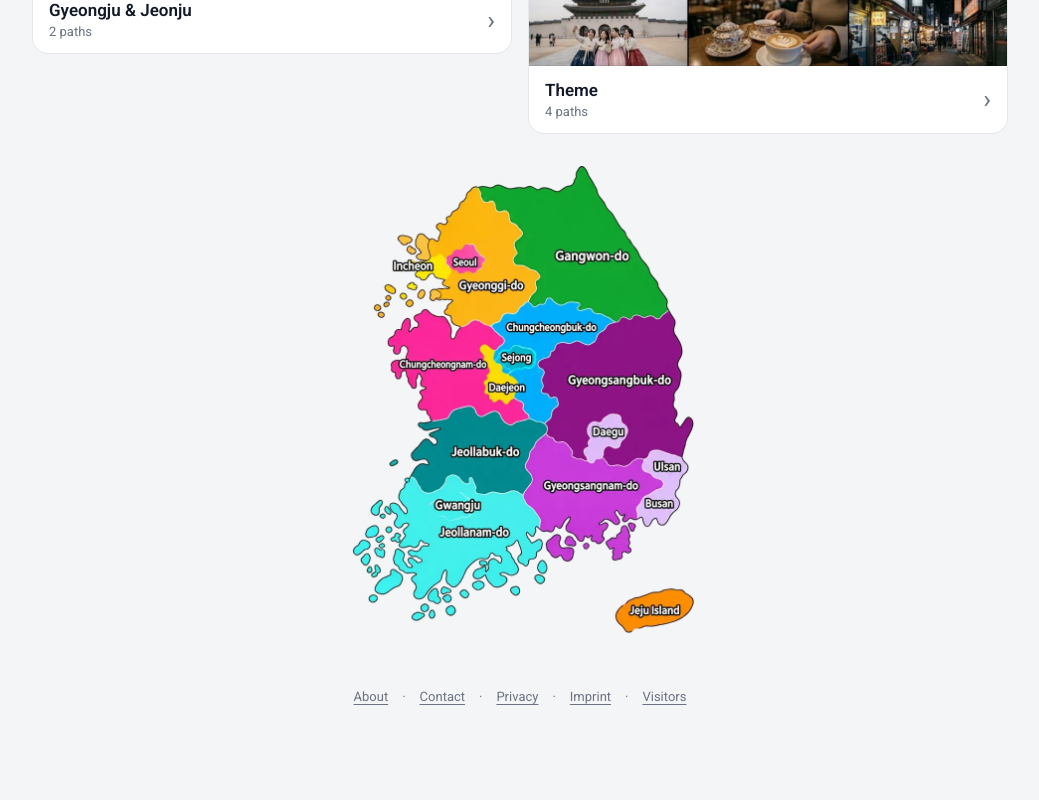
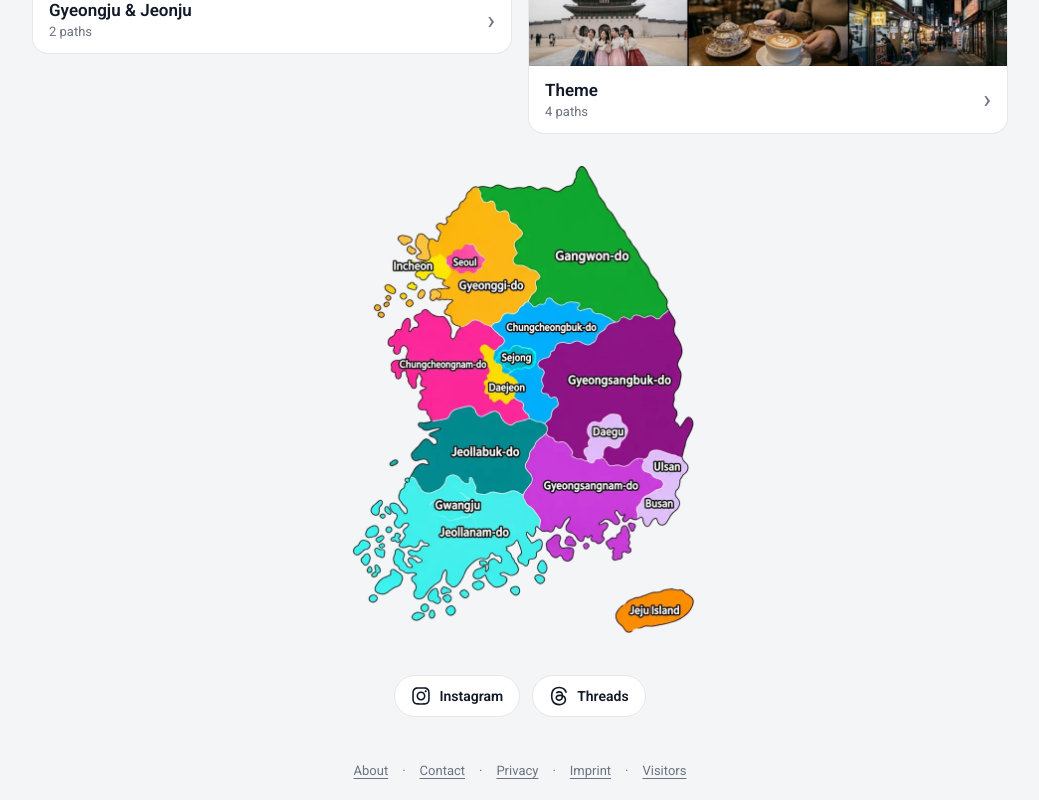
Before and after one commit to jjsoftwareint-ops/MyTravelPath, a React (Vite) app: page / in a window 1280 px wide. Shown: the part 1193-1993 px from the top of the page, without its empty margins (120-1159 px from the left). Before the commit the page ends 1919 px from the top, so only its background shows below. Built offline with nearby package versions, Linux system fonts and the light colour scheme.

Commit message:
Add Instagram and Threads links to the home page

```diff
--- a/src/index.css
+++ b/src/index.css
@@ -871,6 +871,29 @@ a:focus-visible {
   background: none;
   cursor: pointer;
 }
+/* Instagram and Threads links under the Korea map, just above the footer (home page) */
+.social-links {
+  display: flex;
+  justify-content: center;
+  gap: 12px;
+  margin: 32px 0 0;
+}
+.social-links a {
+  display: inline-flex;
+  align-items: center;
+  gap: 8px;
+  padding: 10px 16px;
+  border: 1px solid var(--border);
+  border-radius: 999px;
+  background: var(--card);
+  font-size: 14px;
+  font-weight: 600;
+  color: var(--text);
+}
+.social-links svg {
+  width: 20px;
+  height: 20px;
+}
 .korea-map {
   display: block;
   width: 100%;
--- a/src/pages/Contact.tsx
+++ b/src/pages/Contact.tsx
@@ -6,6 +6,7 @@ import { usePageMeta } from "../seo";
 export const CONTACT_EMAIL = "jjsoftwareint@gmail.com";
 export const THREADS_HANDLE = "_mytravelpath";
 export const THREADS_URL = `https://www.threads.com/@${THREADS_HANDLE}`;
+export const INSTAGRAM_URL = "https://www.instagram.com/_mytravelpath/";
 
 // The site has no backend, so the form composes an e-mail in the visitor's
 // own mail app. Nothing typed here is sent to or stored by this site.
--- a/src/pages/Home.tsx
+++ b/src/pages/Home.tsx
@@ -11,7 +11,8 @@ import VisitorCount from "../components/VisitorCount";
 import WeekCard from "../components/WeekCard";
 import { cities, hasMap } from "../data/travel";
 import { eventCount, todayInSeoul } from "../data/thisWeek";
-import { FaCalendarDays } from "react-icons/fa6";
+import { FaCalendarDays, FaInstagram, FaThreads } from "react-icons/fa6";
+import { INSTAGRAM_URL, THREADS_URL } from "./Contact";
 import { useHydrated } from "../hooks";
 import { usePageMeta } from "../seo";
 
@@ -166,6 +167,15 @@ export default function Home() {
         />
       </button>
 
+      <nav className="social-links" aria-label="Follow My Travel Path">
+        <a href={INSTAGRAM_URL} target="_blank" rel="noreferrer">
+          <FaInstagram aria-hidden="true" /> Instagram
+        </a>
+        <a href={THREADS_URL} target="_blank" rel="noreferrer">
+          <FaThreads aria-hidden="true" /> Threads
+        </a>
+      </nav>
+
       {mapOpen && (
         <div
           className="map-overlay"
```
